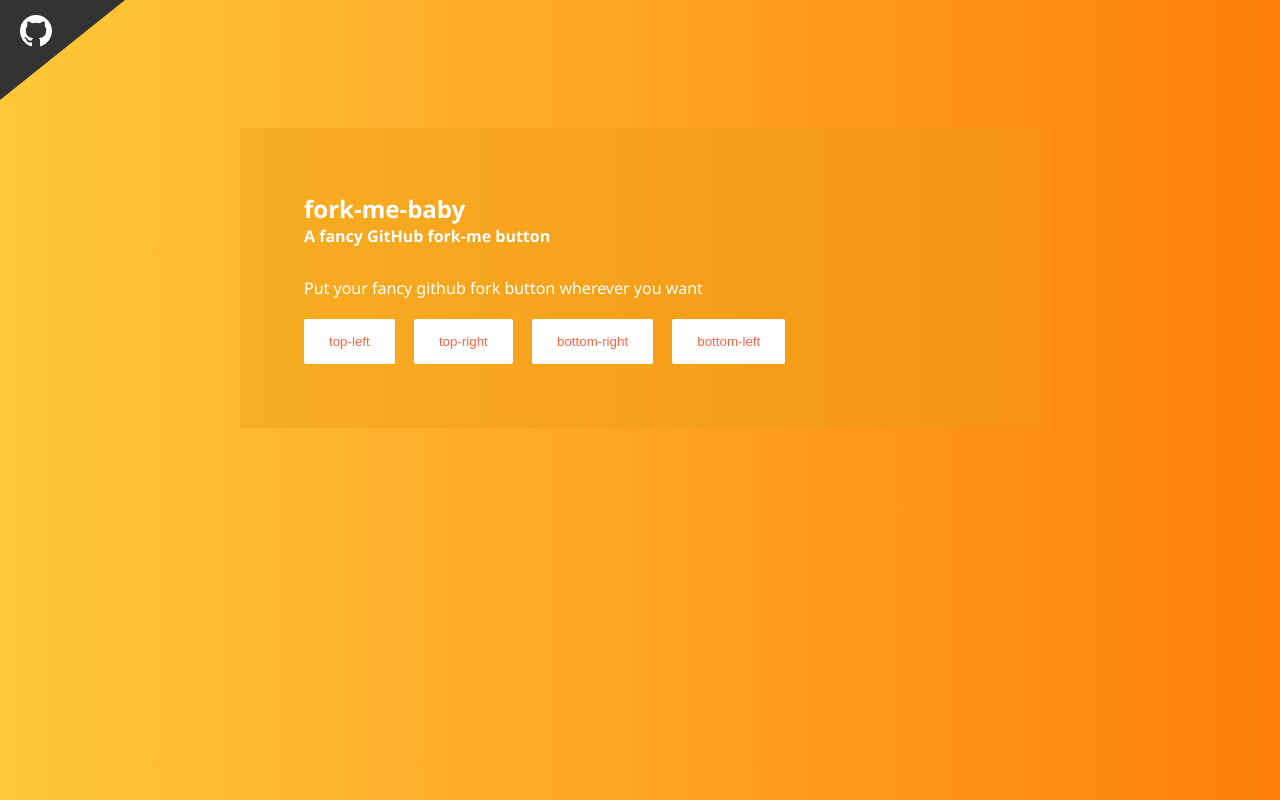
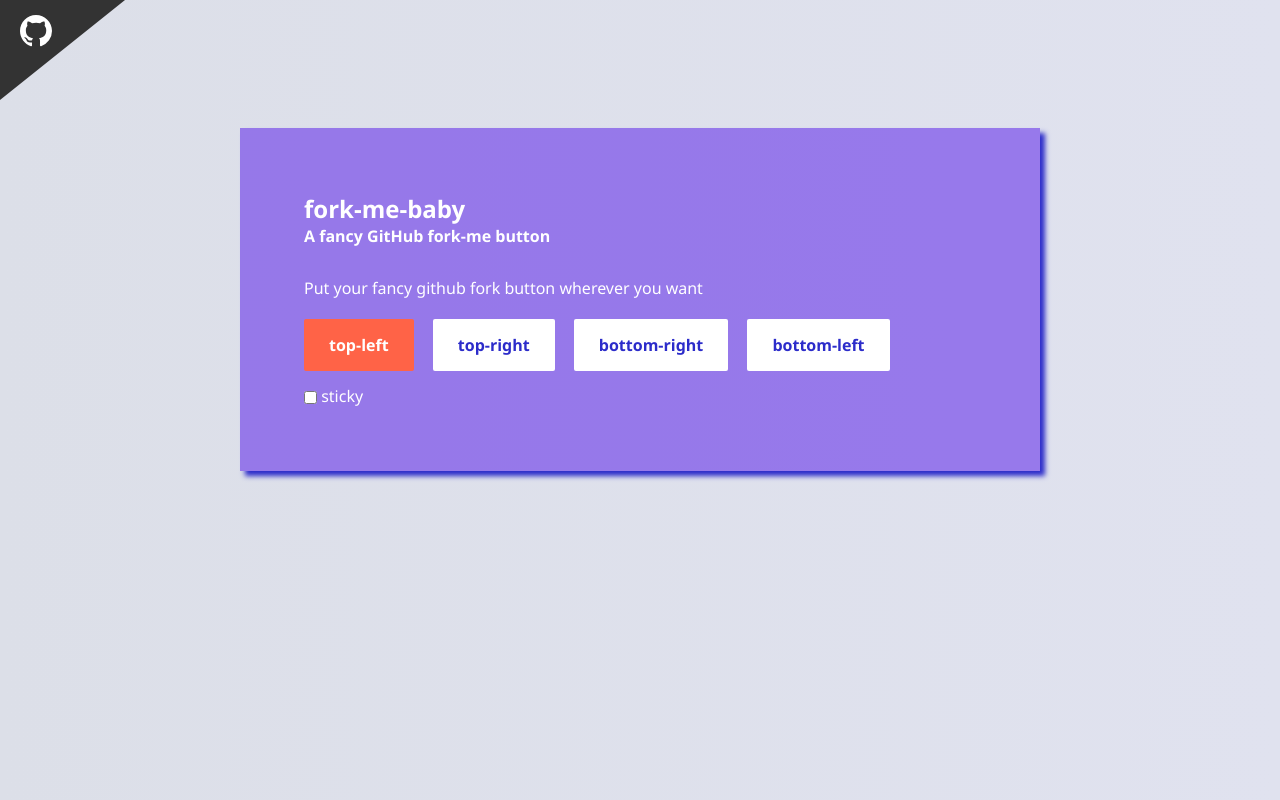
Before and after one commit to vivensio/fork-me-baby, a website: page index.html in a window 1280 px wide. Both pictures are taken after a click on the button "top-left". Shown: the top 800 px of the page. Drawn offline with Linux system fonts and the light colour scheme.

Commit message:
included sticky checkbox

```diff
--- a/index.html
+++ b/index.html
@@ -3,7 +3,8 @@
 <head>
     <meta charset="UTF-8">
     <title>A fancy fork me button for side projects -- fork-me-baby</title>
-    <script src="dist/fork-me-baby.min.js"></script>
+    <link rel="stylesheet" href="./site/style.css" />
+    <script src="./dist/fork-me-baby.min.js"></script>
 </head>
 <body>
     <section class="demo">
@@ -12,64 +13,12 @@
         <p>Put your fancy github fork button wherever you want</p>
         <div>
             <input type="button" class="btn-change-position" value="top-left"/>
-            <input type="button" class="btn-change-position" value="top-right"/>
+            <input type="button" class="btn-change-position selected" value="top-right"/>
             <input type="button" class="btn-change-position" value="bottom-right"/>
             <input type="button" class="btn-change-position" value="bottom-left"/>
         </div>
+        <input type="checkbox" id="check-sticky"/><label for="check-sticky"> sticky</label>
     </section>
 </body>
-<script>
-    forkMeBaby({
-        position : 'top-right',
-        link: 'https://www.vivensio.github.io/fork-me-baby',
-        sticky: true
-    });
-
-    // by Todd Motto
-    var forEach = function (array, callback, scope) {
-        for (var i = 0; i < array.length; i++) {
-            callback.call(scope, i, array[i]); // passes back stuff we need
-        }
-    };
-
-    var btns = document.querySelectorAll('.btn-change-position');
-    forEach(btns, function (index, btn) {
-        btn.addEventListener('click', function () {
-            document.querySelector('.fork-me-baby').className = 'fork-me-baby ' + btn.value;
-        });
-    });
-
-</script>
-<style>
-	* {
-		padding: 0;
-		margin: 0;
-		box-sizing: border-box;
-	}
-    body {
-        font-size: 16px;
-        height: 2000px;
-        background: linear-gradient(to left, #FF8008 , #FFC837);
-        color: #fff;
-        font-family: 'Segoe UI', Tahoma, Geneva, Verdana, sans-serif;
-    }
-    .demo {
-        margin: 10% auto;
-        width: 800px;
-        background: rgba(233, 156, 18, 0.4);
-        padding: 5%;
-    }
-    .demo h4 {
-        margin-bottom: 30px;
-    }
-    .demo .btn-change-position {
-        border: 0;
-        background-color: white;
-        color: #ff6347;
-        padding: 15px 25px;
-        margin-right: 15px;
-        border-radius: 2px;
-        margin-top: 20px;
-    }
-</style>
+<script type="text/javascript" src="./site/script.js"></script>
 </html>
--- /dev/null
+++ b/site/script.js
@@ -0,0 +1,42 @@
+(function(){
+    var position = 'top-right';
+    var sticky = false;
+    repeat();
+
+    // by Todd Motto
+    var forEach = function (array, callback, scope) {
+        for (var i = 0; i < array.length; i++) {
+            callback.call(scope, i, array[i]); // passes back stuff we need
+        }
+    };
+
+    var btns = document.querySelectorAll('.btn-change-position');
+    forEach(btns, function (index, btn) {
+        btn.addEventListener('click', function () {
+            document.querySelector('.fork-me-baby').className = 'fork-me-baby ' + btn.value;
+            document.querySelector('.selected').classList.remove('selected');
+            this.classList.add('selected');
+            position = btn.value;
+            reset();
+        });
+    });
+
+    document.querySelector('#check-sticky').addEventListener('click', function (e) {
+        sticky = this.checked;
+        reset();
+    });
+
+    function reset() {
+        document.querySelector('.fork-me-baby').remove();
+        document.querySelector('style').remove();
+        repeat();
+    }
+
+    function repeat () {
+        forkMeBaby({
+            position : position,
+            link: 'https://www.vivensio.github.io/fork-me-baby',
+            sticky: sticky
+        });
+    }
+})();
--- /dev/null
+++ b/site/style.css
@@ -0,0 +1,49 @@
+* {
+    padding: 0;
+    margin: 0;
+    box-sizing: border-box;
+}
+body {
+    font-size: 16px;
+    height: 2000px;
+    background: linear-gradient(to left, #e0e2ef , #dcdfe8);
+    color: #fff;
+    font-family: 'Segoe UI', Tahoma, Geneva, Verdana, sans-serif;
+}
+.demo {
+    margin: 10% auto;
+    width: 800px;
+    background: rgba(80, 18, 233, 0.5);
+    padding: 5%;
+    box-shadow: 5px 5px 5px #2c2cca
+}
+.demo h4 {
+    margin-bottom: 30px;
+}
+.demo .btn-change-position {
+    border: 0;
+    background-color: white;
+    color: #2c2cca;
+    padding: 15px 25px;
+    margin-right: 15px;
+    border-radius: 2px;
+    margin-top: 20px;
+    cursor: pointer;
+    outline: none;
+    font-weight: 700;
+    font-size: 16px;
+    font-family: Segoe UI;
+}
+#check-sticky {
+    margin-top: 20px;
+    border: none;
+    background: transparent;
+    border: 2px solid white;
+}
+input[type="checkbox"] {
+    vertical-align: -2px;
+}
+.demo .btn-change-position.selected {
+    background-color: #ff6347;
+    color: #fff;
+}
```
